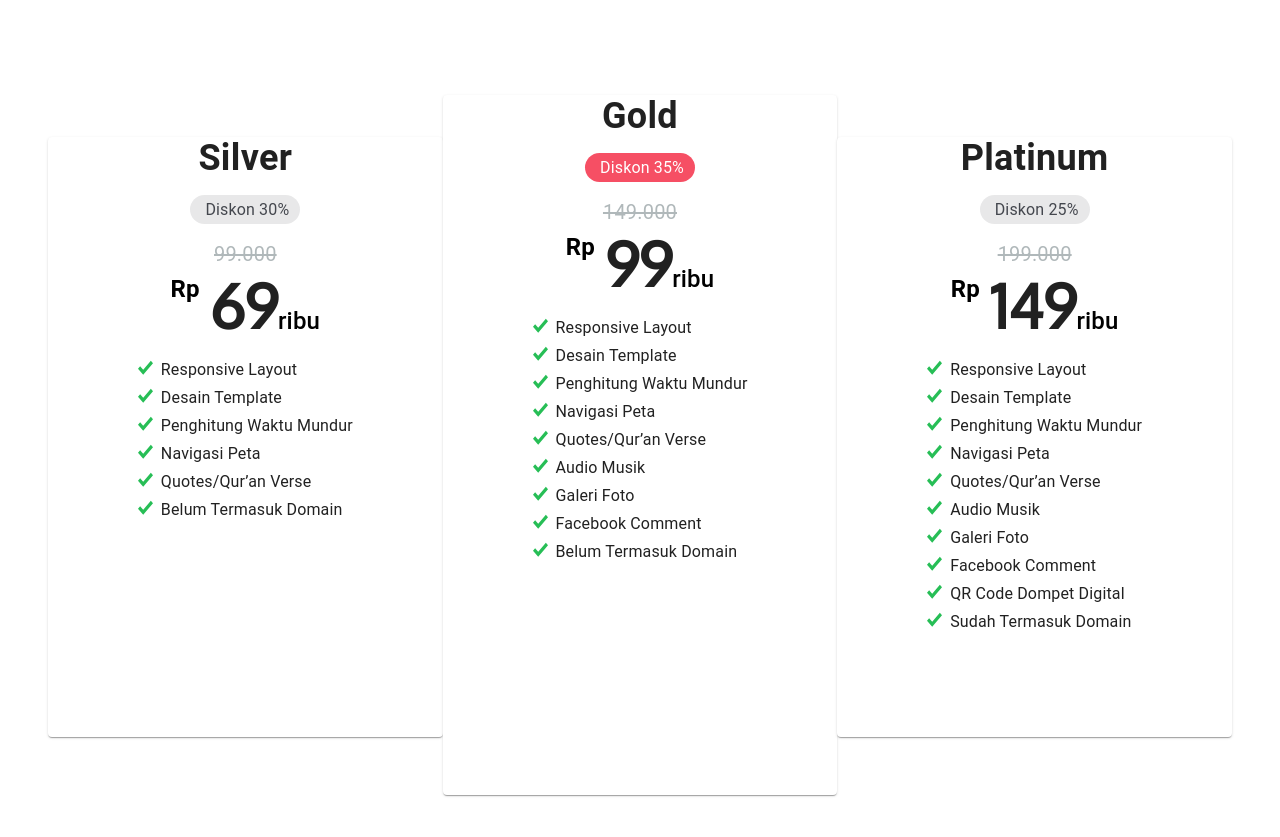
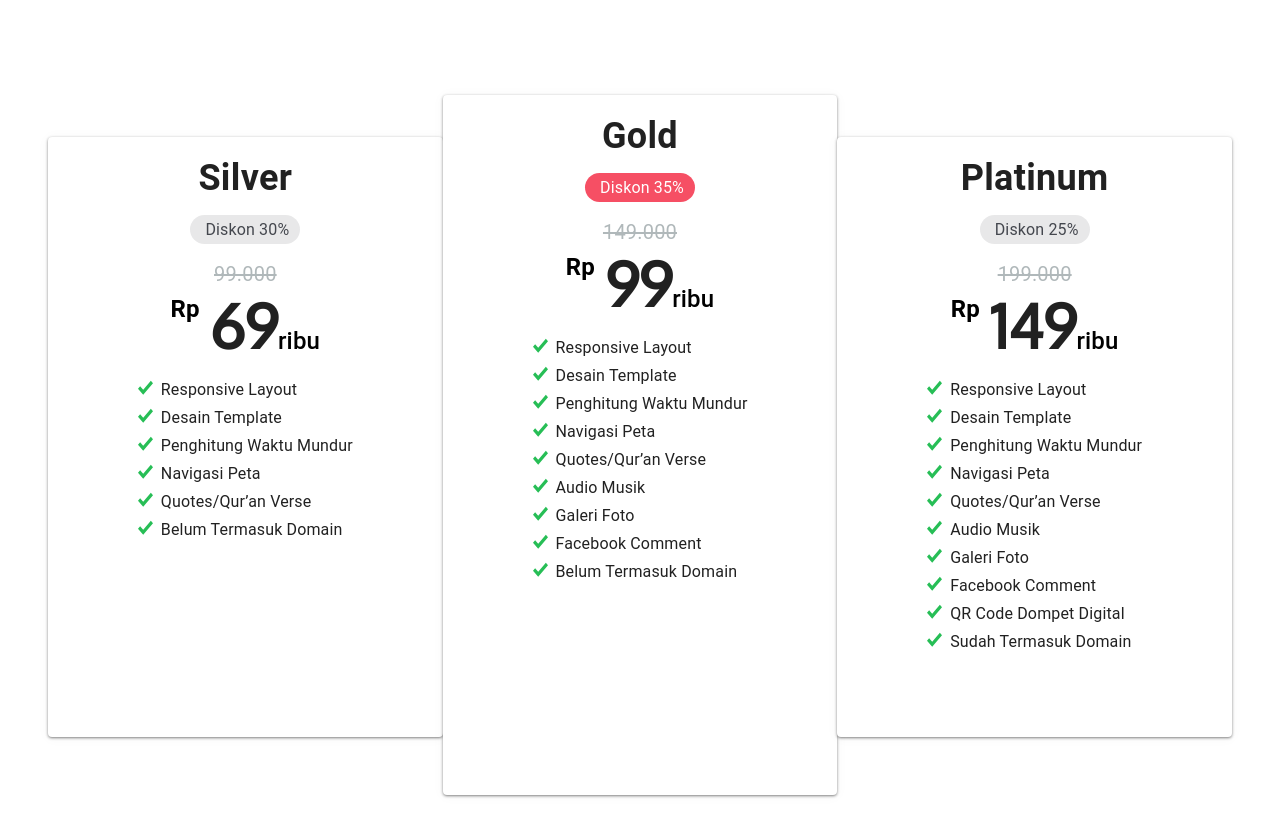
Before and after one commit to cobayuk/SNgatsby, a Gatsby site: page / in a window 1280 px wide. Shown: the part 1738-2575 px from the top of the page. Built offline with nearby package versions, Linux system fonts and the light colour scheme; Gatsby itself is replaced by a stand-in of ours; a web font is replaced by a local one.

```diff
--- a/src/components/Content/Pricing/Pricing.js
+++ b/src/components/Content/Pricing/Pricing.js
@@ -139,9 +139,7 @@
               md={4}
             >
               <Style.CardsContentArea title={tier.title}>
-                <Style.CardHeaderTier
-                  // action={tier.title === 'Gold' ? <StarIcon /> : null}
-                >
+                <Style.CardHeaderTier>
                   <Style.HeadingTierPackages
                     component="span"
                   >
--- a/src/components/Content/Pricing/PricingStyled.js
+++ b/src/components/Content/Pricing/PricingStyled.js
@@ -85,12 +85,14 @@
   width: 100%;
   height: ${props => props.title === 'Gold' ? '700px;' : '600px;'}
   ${props => props.title === 'Gold' ? 'margin-top: -3em;' : ''}
+  box-shadow: 0px 2px 1px -1px rgb(0 0 0 / 3%), 0px 1px 13px 0px rgb(0 0 0 / 4%), 0px 1px 3px 0px rgb(0 0 0 / 47%);
 `;
 
 export const CardHeaderTier = styled.div`
   display: flex;
   justify-content: center;
   align-item: center;
+  padding-top: 20px;
 `;
 
 export const HeadingTierPackages = styled(Typography)`
--- a/src/styles/constants.js
+++ b/src/styles/constants.js
@@ -12,8 +12,6 @@
 | Date    : 2 Februari 2020
 | Develop : Dimas Prasetyo, Arie Aditya Nugraha (Frontend Dev).
 */
-
-
 
 /**
  *
@@ -79,6 +77,7 @@
   font20: '20px',
   font24: '24px'
 }
+
 /**
  *
  *  Design Systems Sungnikah Corporation.
```
Also changed, not shown: 1 other file.
